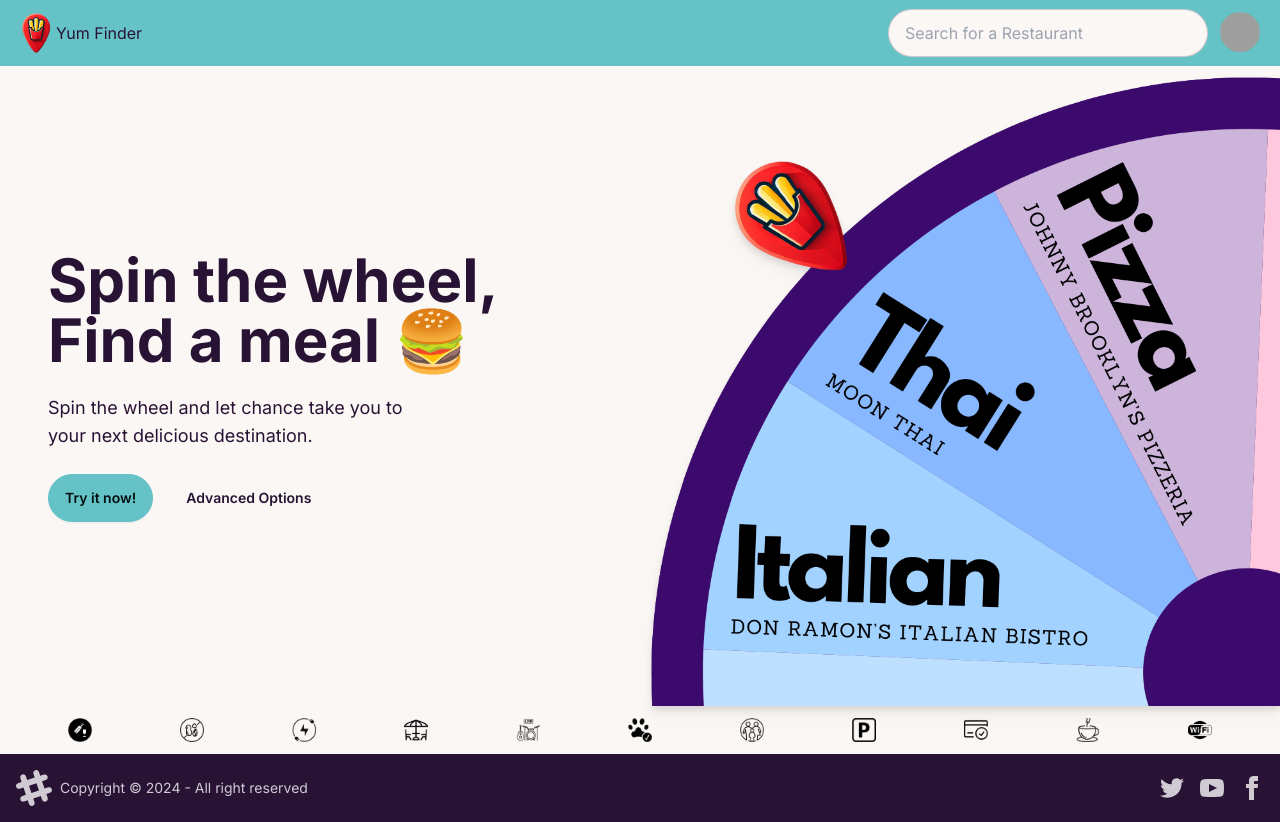
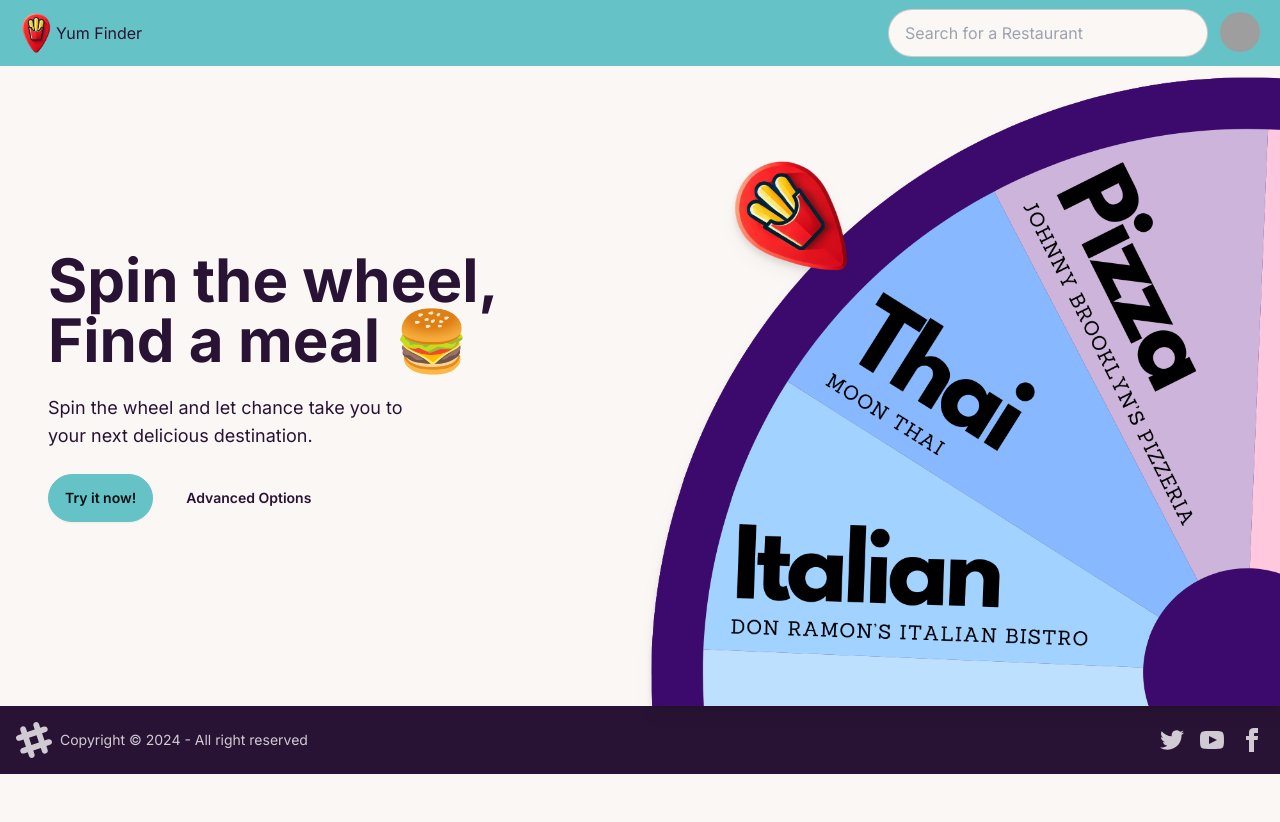
Before and after one commit to helloWerld/restaurant, a Next.js app: page / in a window 1280 px wide. After the commit the page ends 800 px from the top, so only its background shows below. Built offline with nearby package versions, Linux system fonts and the light colour scheme; grey boxes are pictures that could not be loaded.

Commit message:
created advanced-filters page for testing component

```diff
--- /dev/null
+++ b/src/app/advanced-filters/page.js
@@ -0,0 +1,11 @@
+import AdvancedFilters from "@/components/advanced-filters/AdvancedFilters"
+
+const page = () => {
+    return (
+        <div className='flex flex-col min-h-screen items-center justify-center'>
+            <AdvancedFilters />
+        </div>
+    )
+}
+
+export default page
--- a/src/app/page.js
+++ b/src/app/page.js
@@ -1,11 +1,9 @@
 import Hero from "@/components/homepage/Hero";
-import AdvancedFilters from "@/components/advanced-filters/AdvancedFilters";
 
 export default function Home() {
   return (
-    <main className="flex flex-col items-between justify-center">
+    <main className="flex flex-col items-center justify-between">
       <Hero />
-      <AdvancedFilters />
     </main>
   );
 }
--- a/src/components/Navbar.jsx
+++ b/src/components/Navbar.jsx
@@ -1,11 +1,14 @@
-import React from 'react';
-import logo from '../../public/icon.png';
+import React from "react";
+import logo from "../../public/icon.png";
+import Link from "next/link";
 
 const Navbar = () => {
   return (
     <div className="navbar bg-primary px-4">
       <div className="flex-1">
+        <Link href="/" className="flex flex-row items-center">
           <img src={logo.src} className="w-10 h-10" /> Yum Finder
+        </Link>
       </div>
       <div className="flex-none gap-2">
         <div className="form-control">
```
Lines whose indentation alone changed are shown as unchanged.
